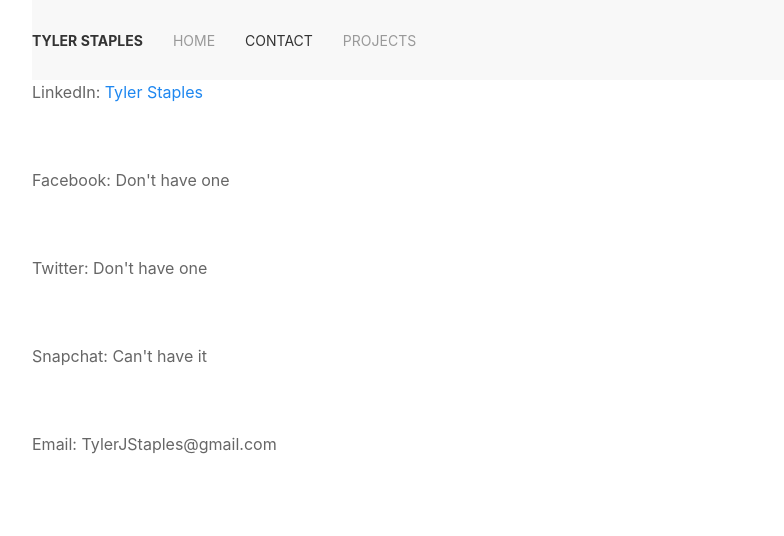
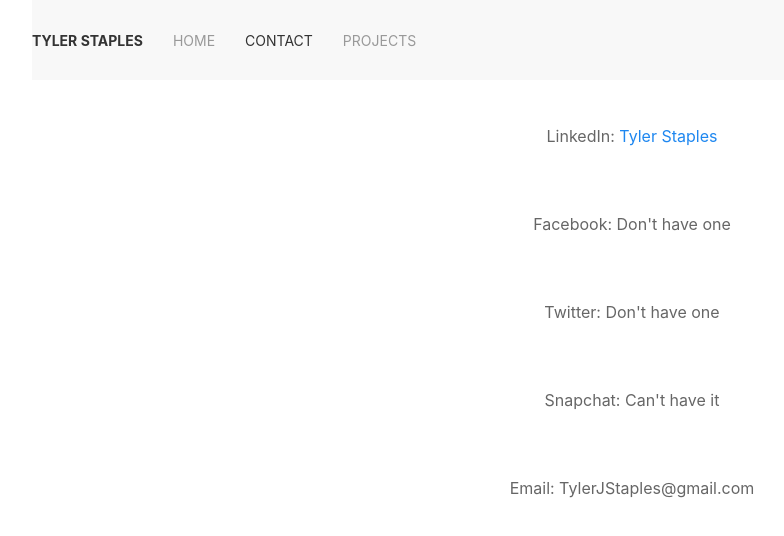
Before and after one commit to TylerJStaples/Portfolio, a plain HTML site: page contact.html in a window 1280 px wide. Shown: the whole page, without its empty margins (8-792 px from the left). Drawn offline with nearby package versions, Linux system fonts and the light colour scheme.

Commit message:
Final 8.22 13:00

```diff
--- /dev/null
+++ b/assets/css/contact.css
@@ -0,0 +1,3 @@
+#contact{
+    text-align: center;
+}
--- a/contact.html
+++ b/contact.html
@@ -6,6 +6,7 @@
     <!-- UIkit JS -->
     <script src="https://cdnjs.cloudflare.com/ajax/libs/uikit/3.0.0-rc.10/js/uikit.min.js"></script>
     <script src="https://cdnjs.cloudflare.com/ajax/libs/uikit/3.0.0-rc.10/js/uikit-icons.min.js"></script>
+    <link rel="stylesheet" href="./assets/css/contact.css">
 </head>
 <body>
     <div class="uk-container">
@@ -22,6 +23,7 @@
             </nav>
         </div><!--End Navbar-->
         <div id="contact">
+            <br>
             <p class="uk-text">LinkedIn: <a href="https://www.linkedin.com/in/tyler-staples-089546158/">Tyler Staples</a></p><br>
             <p class="uk-text">Facebook: Don't have one</p><br>
             <p class="uk-text">Twitter: Don't have one</p><br>
```
Also changed, not shown: assets/css/index.css (deleted).
